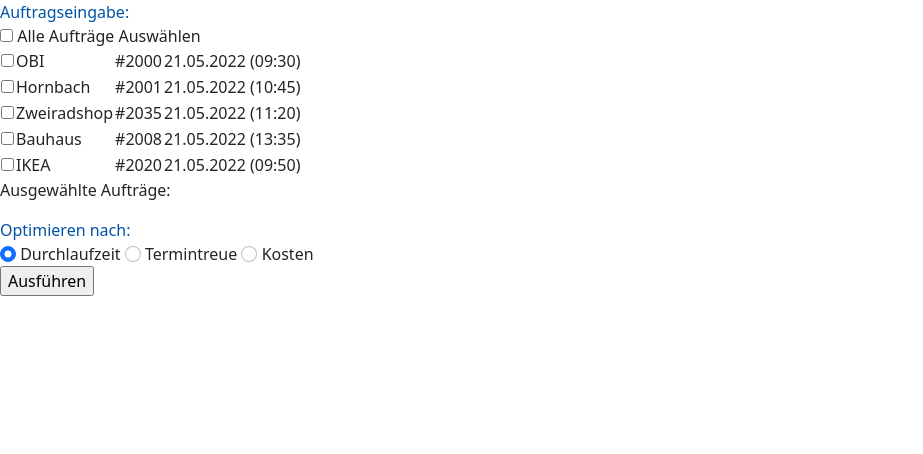
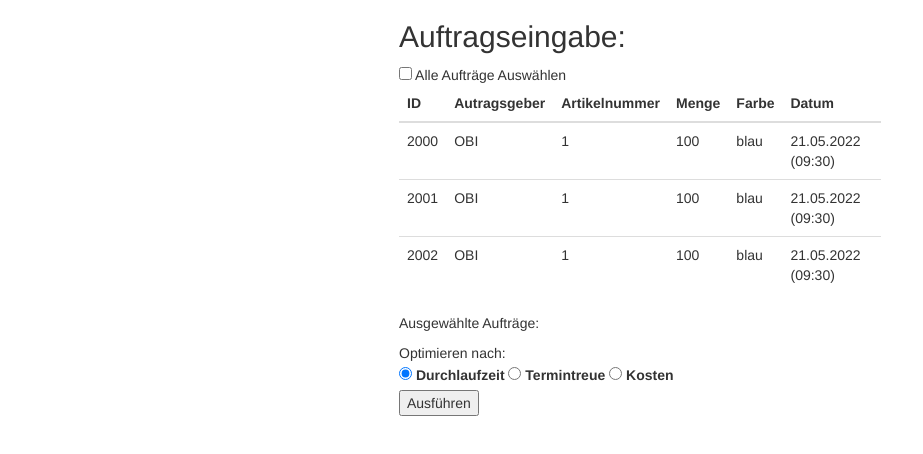
Before and after one commit to ProSeGroup4/Projektseminar, a plain HTML site: page dateneingabe 14.06 (23h).html in a window 1280 px wide. Shown: the whole page, without its empty margins (0-923 px from the left). Drawn offline with nearby package versions, Linux system fonts and the light colour scheme.

Commit message:
Add files via upload

```diff
--- a/dateneingabe 14.06 (23h).html
+++ b/dateneingabe 14.06 (23h).html
@@ -1,66 +1,78 @@
 <!DOCTYPE html>
-<html lang="de">
+<html lang="en">
     <head>
-        <meta charset="utf-8" name="viewport" content="width=device-width, initial-scale=1">
-        <title>Genetischer Algorithmus</title>
-        <link href="https://cdn.jsdelivr.net/npm/bootstrap@5.2.0-beta1/dist/css/bootstrap.min.css" rel="stylesheet" integrity="sha384-0evHe/X+R7YkIZDRvuzKMRqM+OrBnVFBL6DOitfPri4tjfHxaWutUpFmBp4vmVor" crossorigin="anonymous">
+
+      <title> genetischer Algo </title>
+      <meta charset="utf-8">
+      <meta name="viewport" content="width=device-width, initial-scale=1">
+      <link rel="stylesheet" href="https://cdn.jsdelivr.net/npm/bootstrap@3.3.7/dist/css/bootstrap.min.css"
+      integrity="sha384-BVYiiSIFeK1dGmJRAkycuHAHRg32OmUcww7on3RYdg4Va+PmSTsz/K68vbdEjh4u"
+      crossorigin="anonymous">
+      <link rel="stylesheet" href="https://cdn.jsdelivr.net/npm/bootstrap@3.3.7/dist/css/bootstrap-theme.min.css"
+      integrity="sha384-rHyoN1iRsVXV4nD0JutlnGaslCJuC7uwjduW9SVrLvRYooPp2bWYgmgJQIXwl/Sp"
+      crossorigin="anonymous">
+      <script src="https://cdn.jsdelivr.net/npm/bootstrap@5.2.0-beta1/dist/js/bootstrap.bundle.min.js"
+      integrity="sha384-pprn3073KE6tl6bjs2QrFaJGz5/SUsLqktiwsUTF55Jfv3qYSDhgCecCxMW52nD2"
+      crossorigin="anonymous"></script>
+      <script src="https://ajax.googleapis.com/ajax/libs/jquery/3.6.0/jquery.min.js"></script>
     </head>
 
     <body>
-        <!--Abschnitt: Auftragseingabe-->
-        <div class="Auftragseingabe:">
-            <div style="color: #0053A6">
-                Auftragseingabe:
-            </div>
+      <div class="container" style="width:40%";>
+        <h2> Auftragseingabe: </h2>
+      <div>
       <input type="checkbox" onClick="toggle(this)">
       Alle Aufträge Auswählen
-            <div>
-                <table>
+      </div>
+              <div class="table-responsive">
+                <table class="table table-hover">
+                    <thead class="thead-dark">
+                      <tr>
+                        <th scope="col">ID</th>
+                        <th scope="col">Autragsgeber</th>
+                        <th scope="col">Artikelnummer</th>
+                        <th scope="col">Menge</th>
+                        <th scope="col">Farbe</th>
+                        <th scope="col">Datum</th>
+                      </tr>
+                    </thead>
                     <tbody>
-                        <tr>
-                            <td><input type="checkbox" name="foo" id="#2000" onClick="auswahl()"></td>
-                            <td><label for="#2000">OBI</label></td>
-                            <td><label for="#2000">#2000</label></td>
-                            <td><label for="#2000">21.05.2022 (09:30)</label></td>
+                      <tr class="clickable" onclick="auswahl()" id="#2000" name="foo">
+                        <td>2000</td>
+                        <td>OBI</td>
+                        <td>1</td>
+                        <td>100</td>
+                        <td>blau</td>
+                        <td>21.05.2022 (09:30)</td>
                       </tr>
-                        <tr>
-                            <td><input type="checkbox" name="foo" id="#2001" onClick="auswahl()"></td>
-                            <td><label for="#2001">Hornbach</label></td>
-                            <td><label for="#2001">#2001</label></td>
-                            <td><label for="#2001">21.05.2022 (10:45)</label></td>
+                      <tr class="clickable" onclick="auswahl()" id="#2001" name="foo">
+                        <td>2001</td>
+                        <td>OBI</td>
+                        <td>1</td>
+                        <td>100</td>
+                        <td>blau</td>
+                        <td>21.05.2022 (09:30)</td>
                       </tr>
-                        <tr>
-                            <td><input type="checkbox" name="foo" id="#2035" onClick="auswahl()"></td>
-                            <td><label for="#2035">Zweiradshop</label></td>
-                            <td><label for="#2035">#2035</label></td>
-                            <td><label for="#2035">21.05.2022 (11:20)</label></td>
-                        </tr>
-                        <tr>
-                            <td><input type="checkbox" name="foo" id="#2008" onClick="auswahl()"></td>
-                            <td><label for="#2008">Bauhaus</label></td>
-                            <td><label for="#2008">#2008</label></td>
-                            <td><label for="#2008">21.05.2022 (13:35)</label></td>
-                        </tr>
-                        <tr>
-                            <td><input type="checkbox" name="foo" id="#2020" onClick="auswahl()"></td>
-                            <td><label for="#2020">IKEA</label></td>
-                            <td><label for="#2020">#2020</label></td>
-                            <td><label for="#2020">21.05.2022 (09:50)</label></td>
+                      <tr class="clickable" onclick="auswahl()" id="#2002" name="foo">
+                        <td>2002</td>
+                        <td>OBI</td>
+                        <td>1</td>
+                        <td>100</td>
+                        <td>blau</td>
+                        <td>21.05.2022 (09:30)</td>
                       </tr>
                     </tbody>
                   </table>
 
                 <!--Abfragen welche inputs aus Aufträge "an" sind-->
+
+            </div>
             <div class="ausgewählte Aufträge">
                   Ausgewählte Aufträge:
                   <p id="ausgewählteAufträge"></p>
             </div>
-            </div>
-        </div>
-
-        <!--Abschnitt: Optimieren nach-->
             <div class="Optimieren">
-            <div style="color: #0053A6">
+              <div>
                   Optimieren nach:
               </div>
               <div class="Auswahlliste" role="group">
@@ -81,11 +93,9 @@
                   <input type="button" value="Ausführen">
             </div>
           </div>
-        <!--
-            Ab hier sind alle Clientseitigen-Skripte
-        -->
-        <script src="https://cdn.jsdelivr.net/npm/bootstrap@5.2.0-beta1/dist/js/bootstrap.bundle.min.js" integrity="sha384-pprn3073KE6tl6bjs2QrFaJGz5/SUsLqktiwsUTF55Jfv3qYSDhgCecCxMW52nD2" crossorigin="anonymous"></script>
+        </div>
 
+        </script>
         <!--Alle Aufträge auswählen-->
         <script language="JavaScript">
             function toggle(source) {
@@ -96,10 +106,6 @@
                 auswahl();
               }
         </script>
-
-        <!--Optimieren
-        Fehlt: Beim zweichfachen anklicken eines gecheckten Kästchen keine Auswahl mehr
-        -->
 
         <!--Ausgewählte Aufträge anzeigen-->
         <script language="JavaScript">
@@ -117,5 +123,6 @@
               document.getElementById("ausgewählteAufträge").innerHTML = Text;
           }
       </script>
+
     </body>
 </html>
```
Lines whose indentation alone changed are shown as unchanged.
